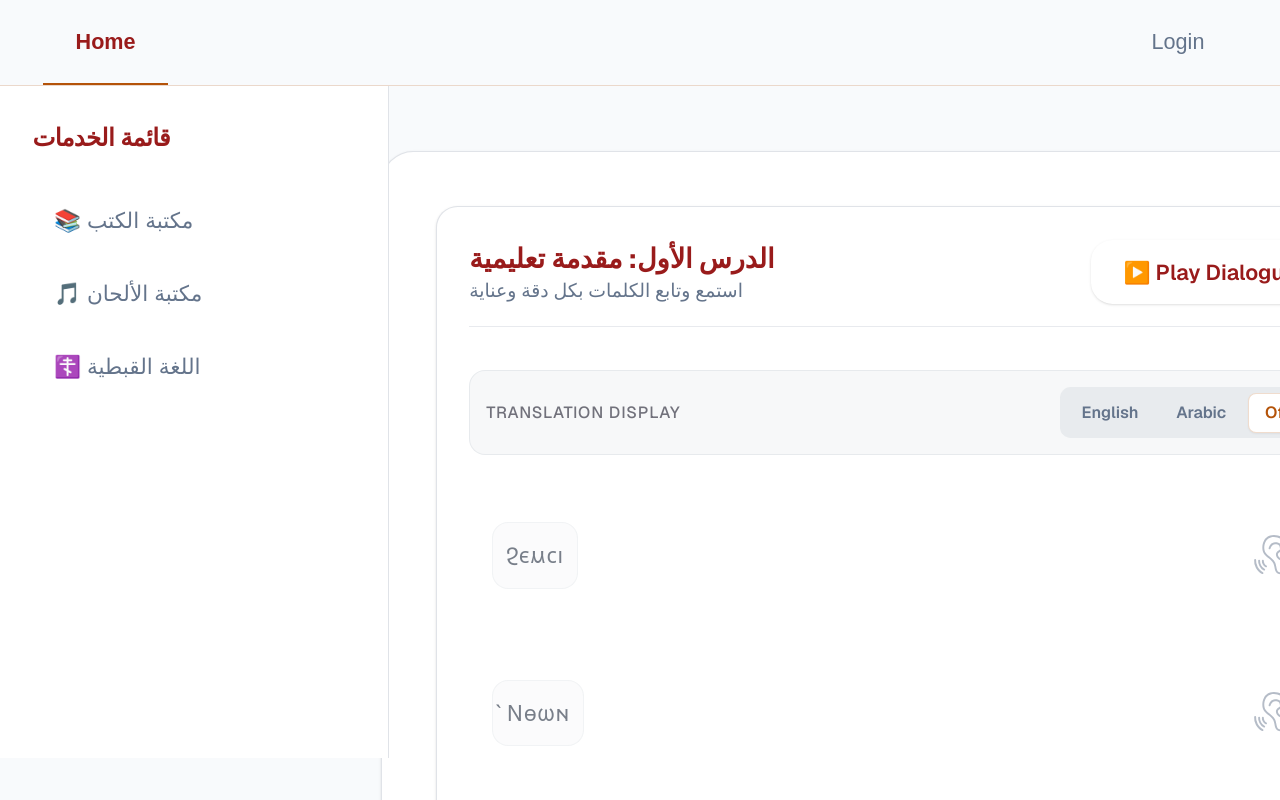
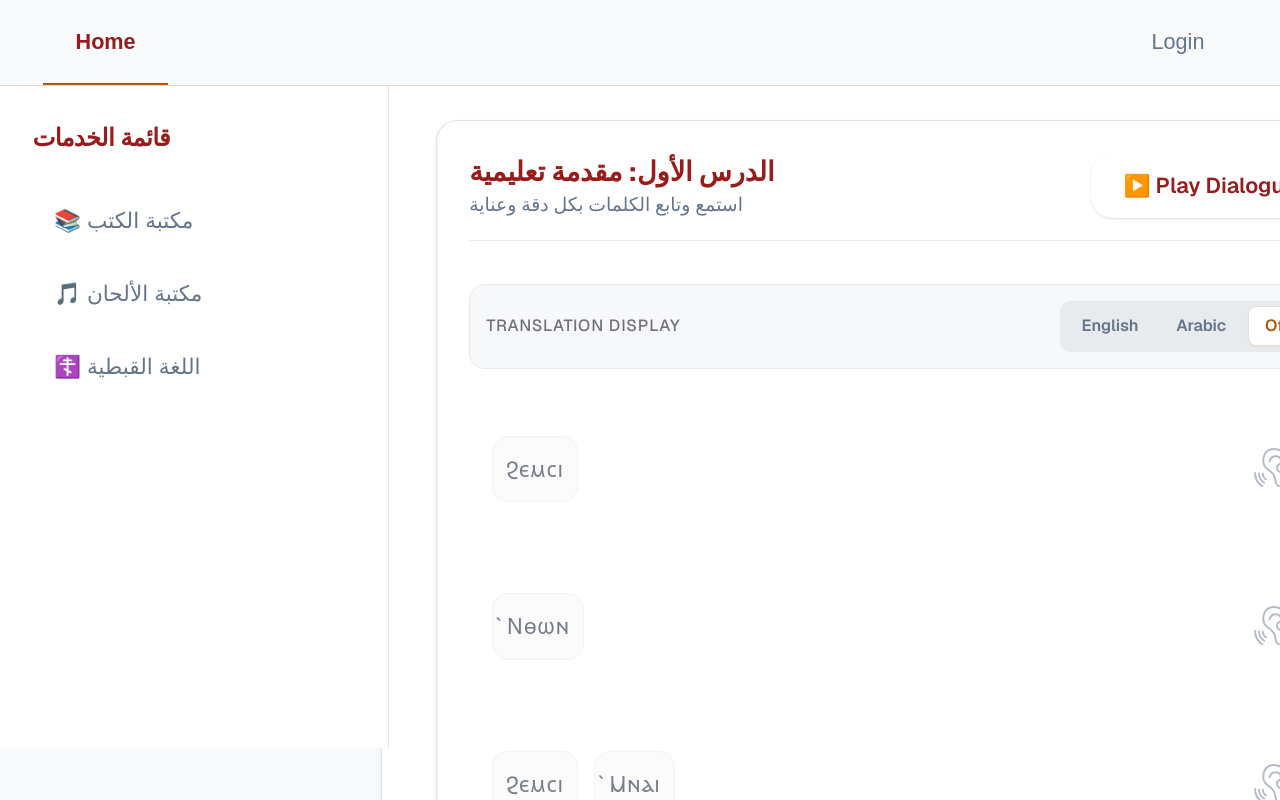
Before and after one commit to DrminaEmad/coptic_conversations, a Next.js app in the folder coptic_conversations/: page / in a window 1280 px wide. Shown: the top 800 px of the page. Built offline with nearby package versions, Linux system fonts and the light colour scheme.

Commit message:
navbar and sidebar positions fixed

```diff
--- a/coptic_conversations/app/ui/navbar.tsx
+++ b/coptic_conversations/app/ui/navbar.tsx
@@ -16,7 +16,7 @@ export default function Navbar() {
 
   return (
     <>
-      <nav className="bg-background border-b border-brand-accent/20 fixed top-0 left-0 right-0 md:static z-50 h-16 flex items-center px-4 md:px-8">
+      <nav className="bg-background border-b border-brand-accent/20 fixed top-0 left-0 right-0 z-50 h-16 flex items-center px-4 md:px-8">
         <ul className="list-none flex items-center m-0 p-0 w-full h-full">
 
           <li className="mr-auto flex items-center gap-2 h-full">
@@ -56,7 +56,7 @@ export default function Navbar() {
 
       {/* 🚀 YOUR IDEA: Wrapping the sidebar in a positioning container */}
       {/* On desktop (md), this forces the sidebar to float permanently on the left side */}
-      <div className="hidden md:block fixed top-16 left-0 bottom-0 w-72 z-40">
+      <div className="hidden md:block fixed top-[6.4rem] left-0 bottom-0 w-72 z-40">
         <Sidebar isOpen={isMobileOpen} onClose={() => setIsMobileOpen(false)} />
       </div>
 
--- a/coptic_conversations/app/ui/sidebar.tsx
+++ b/coptic_conversations/app/ui/sidebar.tsx
@@ -28,7 +28,7 @@ export default function Sidebar({ isOpen, onClose }: SidebarProps) {
           bg-white dark:bg-zinc-950 border-r border-brand-muted/20 p-6 flex flex-col gap-6 z-40
 
           /* 🖥️ Desktop Style Sheet: Underneath Navbar, flows with root layout column */
-          md:flex md:sticky md:top-0 md:h-[calc(100vh-128px)] md:translate-x-0
+          md:flex md:fixed   md:0 md:h-[calc(100vh-6.4rem)] md:translate-x-0
 
 
           /* 📱 Mobile Floating Panel Style Drawer Layout */
```
